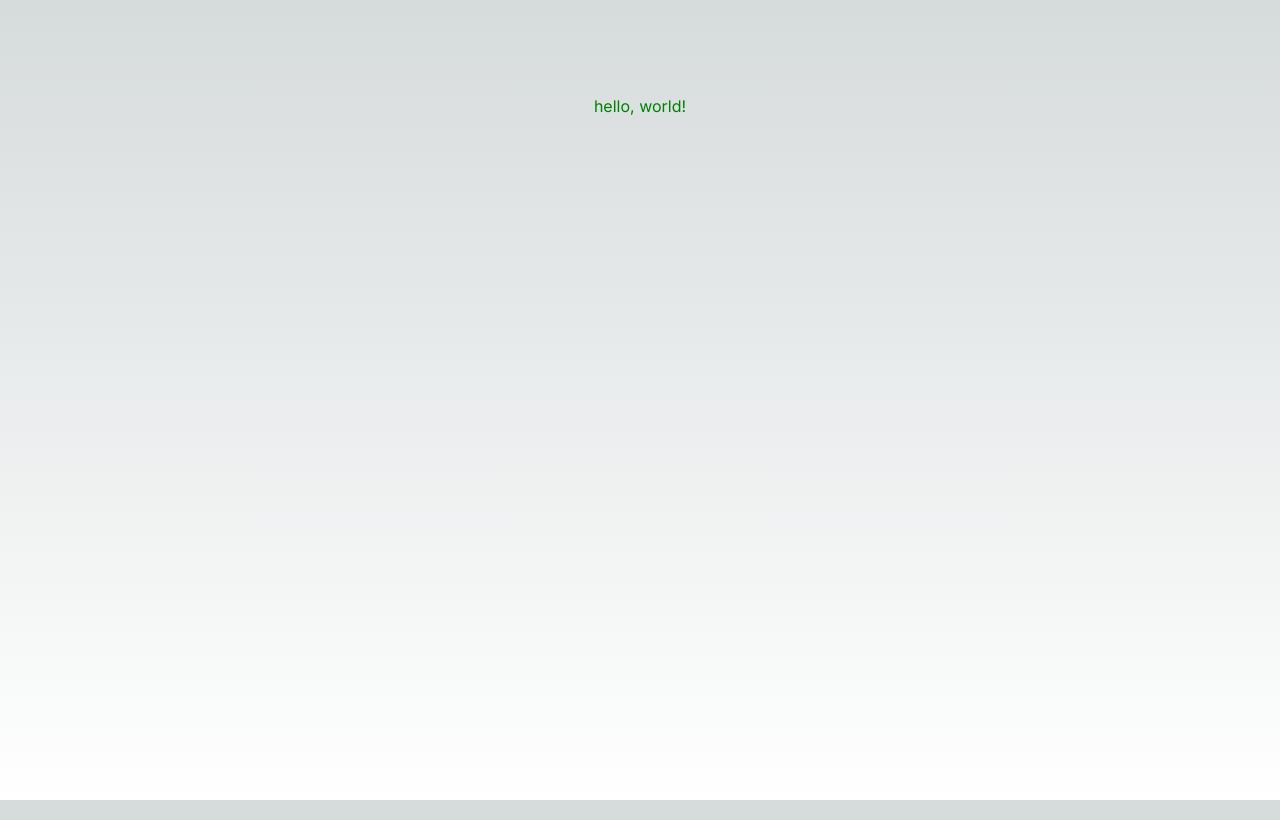
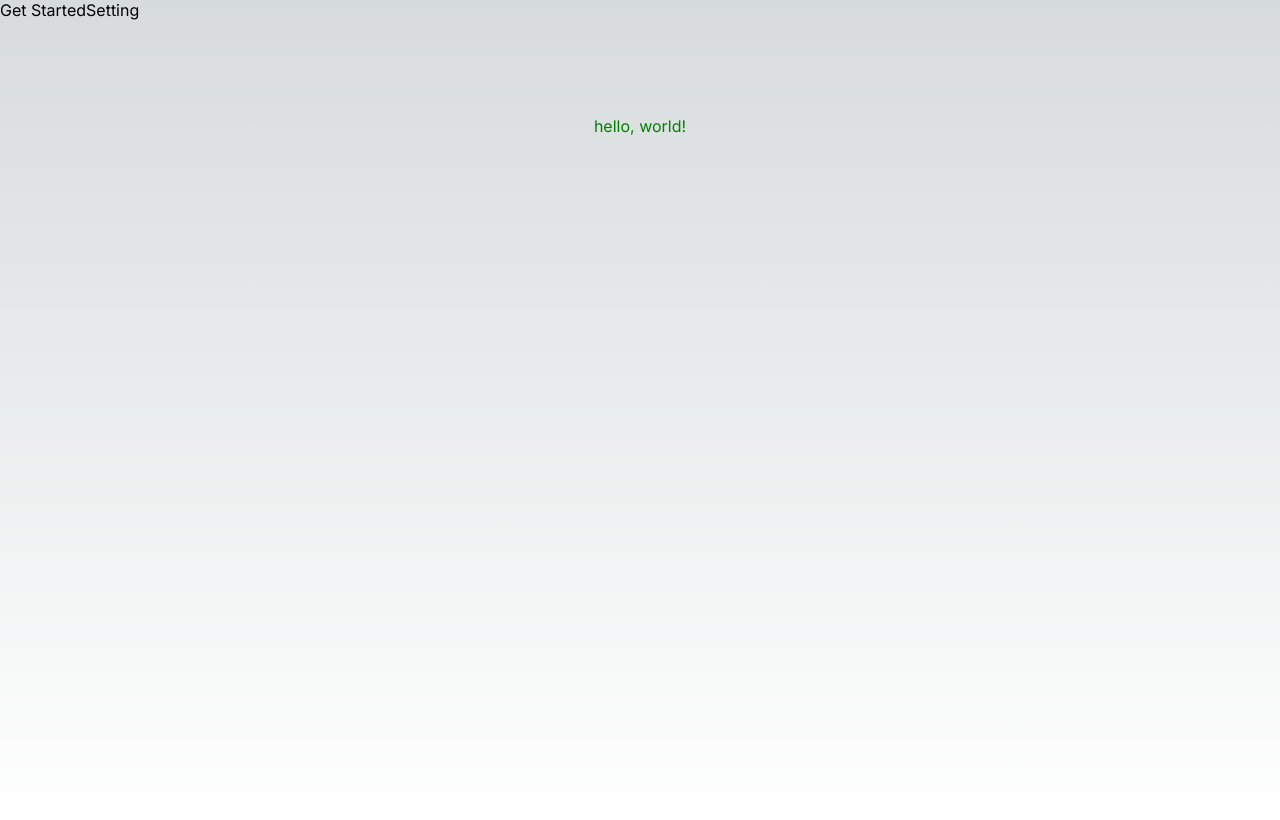
Before and after one commit to overusevery/tryreactquery, a Next.js app in the folder frontend/: page / in a window 1280 px wide. Built offline with nearby package versions, Linux system fonts and the light colour scheme.

Commit message:
[2]add page links as common layout

```diff
--- a/frontend/src/app/layout.tsx
+++ b/frontend/src/app/layout.tsx
@@ -1,6 +1,7 @@
 import './globals.css'
 import type { Metadata } from 'next'
 import { Inter } from 'next/font/google'
+import Link from 'next/link'
 
 const inter = Inter({ subsets: ['latin'] })
 
@@ -16,6 +17,10 @@ export default function RootLayout({
 }) {
   return (
     <html lang="en">
+      <navi>
+        <Link href="/getstarted">Get Started</Link>
+        <Link href="/setting">Setting</Link>
+      </navi>
       <body className={inter.className}>{children}</body>
     </html>
   )
```
